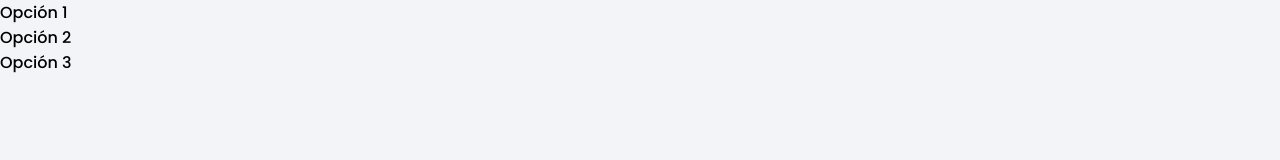
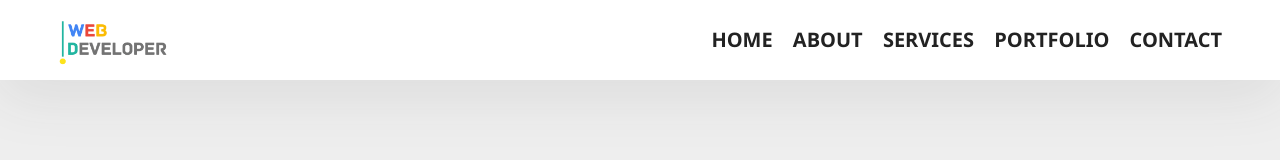
Before and after one commit to urian121/como-marcar-una-opcion-del-menu-al-darle-clic-utilizando-JavaScript, a plain HTML site: page index.html in a window 1280 px wide. Drawn offline with Linux system fonts and the light colour scheme.

Commit message:
trabajando en ajustes

```diff
--- a/assets/css/home.css
+++ b/assets/css/home.css
@@ -1,12 +1,16 @@
 * {
     padding: 0;
     margin: 0;
+    box-sizing: border-box;
 }
 body {
-    font-family: 'Oswald', sans-serif;
-    font-family: 'Poppins', sans-serif;
-    background-color: #f2f4f8;
-}
+    font-family: 'Roboto Slab', serif;
+    background-color: #eee;
+    align-items: center;
+    justify-content: center;
+    height: 100vh;
+    margin: 0;
+  }
 .center {
     text-align: center;
 }
--- /dev/null
+++ b/assets/css/menu.css
@@ -0,0 +1,98 @@
+* {
+  margin: 0;
+  padding: 0;
+  text-decoration: none;
+  list-style: none;
+  box-sizing: border-box;
+}
+body {
+  font-family: "Segoe UI", sans-serif;
+}
+nav {
+  background-color: #fff !important;
+  color: #222;
+  box-shadow: 0 4px 32px 0 rgb(10 14 29 / 2%), 0 8px 64px 0 rgb(10 14 29 / 8%);
+  box-shadow: 0px 15px 60px rgb(62 62 62 / 10%) !important;
+  box-shadow: 0 0 1px 1px rgb(29 17 51 / 4%), 0 0 3px 2px rgb(9 32 77 / 12%),
+    0 0 2px -3px rgb(29 17 51 / 12%);
+  height: 80px;
+  width: 100%;
+}
+label.logo {
+    line-height: 125px;
+    padding: 29px 50px;
+}
+.imgLogo{
+    width: 130px;
+}
+nav ul {
+  float: right;
+  margin-right: 50px;
+}
+nav ul li {
+  display: inline-block;
+  line-height: 80px;
+  margin: 0 8px;
+}
+nav ul li a {
+  color: #222;
+  text-transform: uppercase;
+  font-size: 20px;
+  font-weight: 600;
+}
+nav ul li a:hover {
+  border-bottom: 1px solid #cecece;
+  transition: 0.3s;
+}
+.togglebtn {
+  color: #222;
+  float: right;
+  line-height: 80px;
+  font-size: 30px;
+  margin-right: 40px;
+  cursor: pointer;
+  display: none;
+}
+#check {
+  display: none;
+}
+
+@media (max-width: 952px) {
+  label.logo {
+    font-size: 30px;
+    padding-left: 50px;
+  }
+  nav ul li a {
+    font-size: 19px;
+  }
+}
+
+@media (max-width: 858px) {
+  .togglebtn {
+    display: block;
+  }
+  ul {
+    position: fixed;
+    height: 100vh;
+    width: 100%;
+    background: #222;
+    top: 80px;
+    text-align: center;
+    left: -100%;
+    transition: all 0.5s;
+  }
+  nav ul li {
+    display: block;
+    margin: 50px 0;
+    line-height: 30px;
+  }
+  nav ul li a {
+    font-size: 25px;
+  }
+  nav ul li a:hover {
+    color: #222;
+  }
+  #check:checked ~ ul {
+    left: 0;
+  }
+}
--- a/index.html
+++ b/index.html
@@ -6,18 +6,29 @@
     <meta http-equiv="X-UA-Compatible" content="IE=edge">
     <meta name="viewport" content="width=device-width, initial-scale=1.0">
     <title>Cómo saber si un elemento HTML está presente en el DOM</title>
-    <link href="https://fonts.googleapis.com/css2?family=Oswald:wght@300&family=Poppins:wght@500;700;800&display=swap"
-        rel="stylesheet">
+    <link rel="stylesheet" href="https://stackpath.bootstrapcdn.com/font-awesome/4.7.0/css/font-awesome.min.css">
+    <link href="https://fonts.googleapis.com/css2?family=Roboto+Slab&display=swap" rel="stylesheet">
     <link rel="stylesheet" href="./assets/css/home.css">
+    <link rel="stylesheet" href="./assets/css/menu.css">
 </head>
 
 <body>
-    <ul class="menu">
-        <li class="menu-item" id="opcion1">Opción 1</li>
-        <li class="menu-item" id="opcion2">Opción 2</li>
-        <li class="menu-item" id="opcion3">Opción 3</li>
-    </ul>
-
+<nav>
+  <input type="checkbox" id="check">
+  <label for="check" class="togglebtn">
+    <i class="fa fa-bars"></i>
+  </label>
+  <label class="logo">
+    <img src="./assets/img/logo.png" class="imgLogo" alt="logo">
+  </label>
+  <ul class="menu">
+    <li><a class="menu-item"  id="option1" href="#">Home</a></li>
+    <li><a class="menu-item"  id="option2" href="#">About</a></li>
+    <li><a class="menu-item"  id="option3" href="#">Services</a></li>
+    <li><a class="menu-item"  id="option4" href="#">Portfolio</a></li>
+    <li><a class="menu-item"  id="option5" href="#">Contact</a></li>
+  </ul>
+</nav>
 
 
     <script src="./assets/js/app.js"></script>
```
Also changed, not shown: assets/img/logo.png (added).
